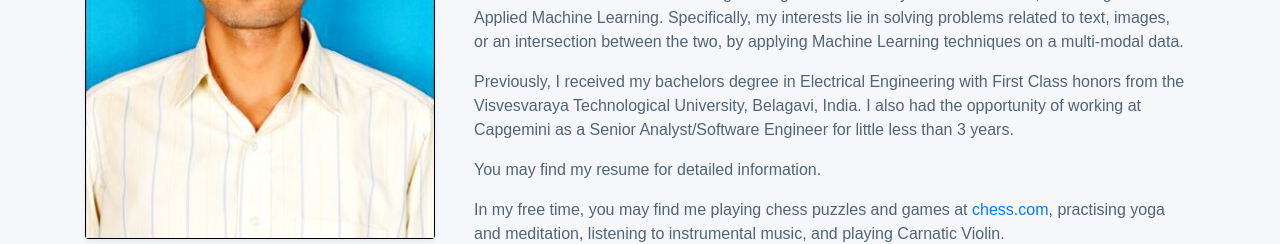
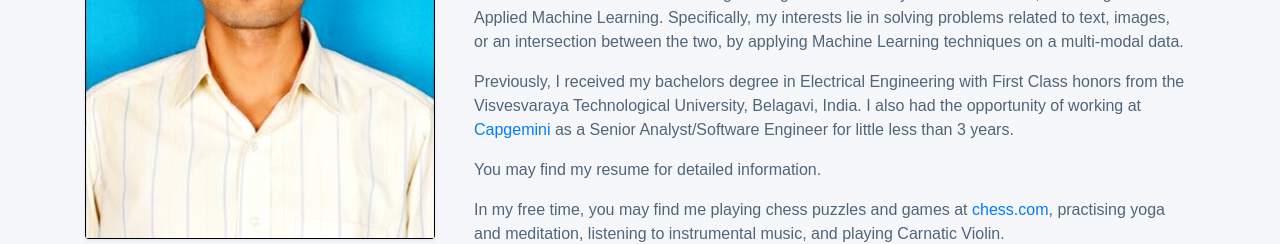
Before and after one commit to anantalp/anantalp.github.io, a plain HTML site: page index.html in a window 1280 px wide. Shown: the part 369-613 px from the top of the page. Drawn offline with nearby package versions, Linux system fonts and the light colour scheme.

Commit message:
Update index.html

```diff
--- a/index.html
+++ b/index.html
@@ -103,7 +103,7 @@
 
         <p>I am an MS student in Electrical Engineering at the University of Central Florida, focussing on Applied Machine Learning. Specifically, my interests lie in solving problems related to text, images, or an intersection between the two, by applying Machine Learning techniques on a multi-modal data.</p>
 
-        <p>Previously, I received my bachelors degree in Electrical Engineering with First Class honors from the Visvesvaraya Technological University, Belagavi, India. I also had the opportunity of working at Capgemini as a Senior Analyst/Software Engineer for little less than 3 years.</p>
+        <p>Previously, I received my bachelors degree in Electrical Engineering with First Class honors from the Visvesvaraya Technological University, Belagavi, India. I also had the opportunity of working at <a href="https://www.capgemini.com/">Capgemini</a> as a Senior Analyst/Software Engineer for little less than 3 years.</p>
 
 		<p>You may find my resume for detailed information.</p>
 
```
